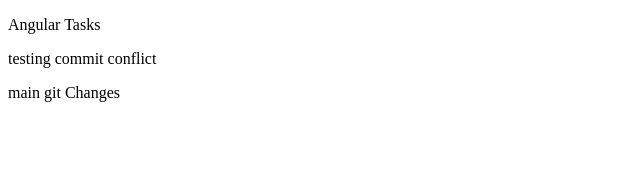
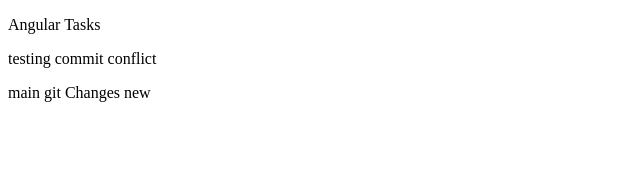
Before and after one commit to akshaypalase/angular_interview_tasks, an Angular app: page / in a window 1280 px wide. Shown: the top 174 px of the page, without its empty margins (0-640 px from the left). Built offline with nearby package versions, Linux system fonts and the light colour scheme.

Commit message:
new change

```diff
--- a/src/app/app.html
+++ b/src/app/app.html
@@ -1,3 +1,3 @@
 <p>Angular Tasks</p>
 <p>testing commit conflict</p>
-<p>main git Changes</p>
+<p>main git Changes new</p>
```
